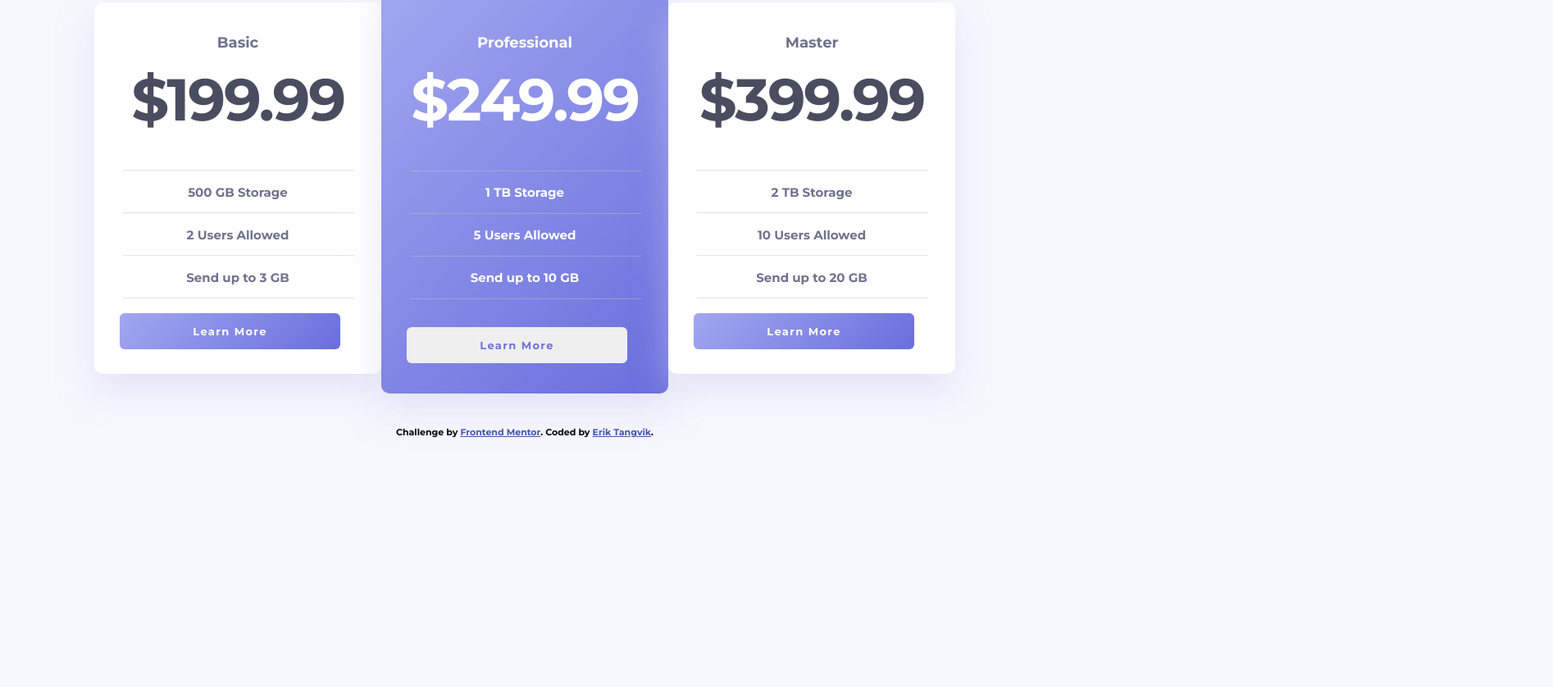
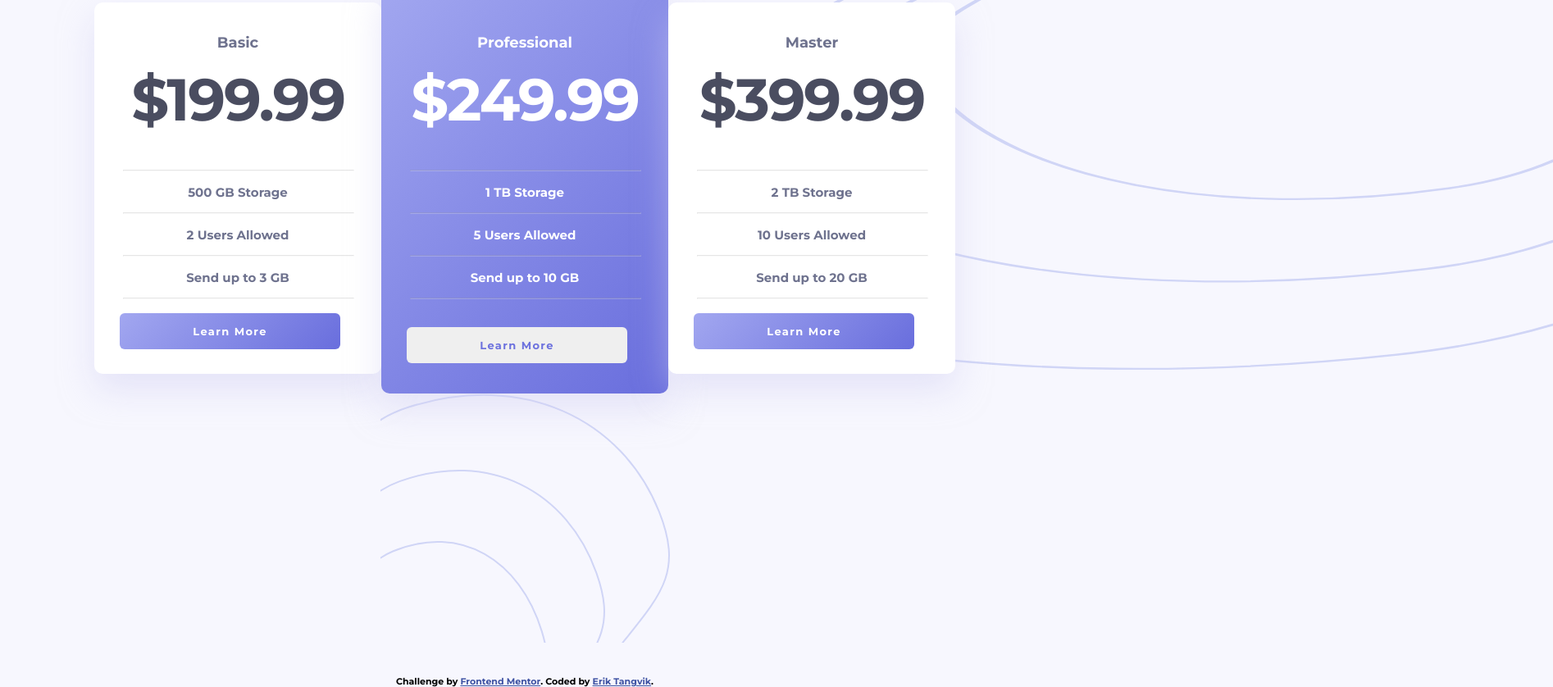
Before and after one commit to Etang131/pricing-component-with-toggle, a plain HTML site: page index.html in a window 1280 px wide. Shown: the part 212-1050 px from the top of the page at 82% size, 1894 px wide, since content can reach past the window. Before the commit the page ends 800 px from the top, so only its background shows below. Drawn offline with Linux system fonts and the light colour scheme; a script that the page names is missing.

Commit message:
added background images

```diff
--- a/index.html
+++ b/index.html
@@ -67,6 +67,8 @@
         <button class="cardButton">Learn More</button>
       </div>
     </div>
+    <img class="topImg" src="/images/bg-top.svg" alt="background Design">
+    <img class="bottomImg" src="/images/bg-bottom.svg" alt="background Design">
   </div>
 
  <!--
```
